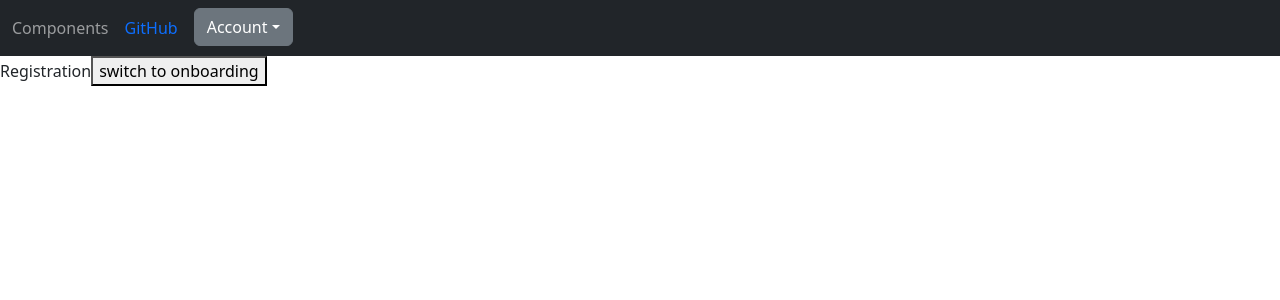
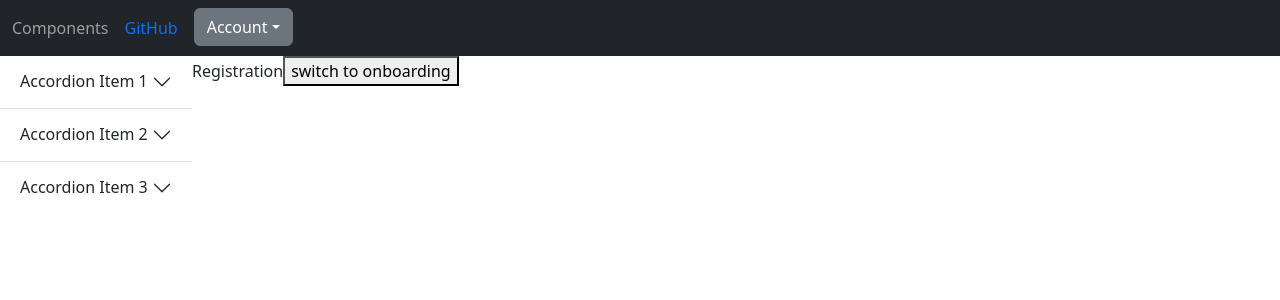
Before and after one commit to Grants-As-A-Service/front-end, a React (Create React App) app: page / in a window 1280 px wide. Shown: the top 300 px of the page. Built offline with nearby package versions, Linux system fonts and the light colour scheme.

Commit message:
stuff is layed out

```diff
--- a/package.json
+++ b/package.json
@@ -15,6 +15,7 @@
     "react-dom": "^18.2.0",
     "react-scripts": "5.0.1",
     "reactstrap": "^9.1.5",
+    "sass": "^1.56.1",
     "typescript": "^4.9.3",
     "web-vitals": "^2.1.4"
   },
--- a/src/App.tsx
+++ b/src/App.tsx
@@ -1,18 +1,19 @@
-import { NavBar, NavigationStack, StackItem} from "./components";
-import { Registration, OnBoarding } from './components/content'
-
+import { NavBar, NavigationStack, StackItem } from "./components";
+import { Registration, OnBoarding } from "./components/content";
+import SideBar from "./components/sidebar/sidebar";
+import "./styles/body.scss"
 
 export default function App() {
     return (
         <div>
             <NavBar />
-            <div style={{ marginTop: "56px" }}>
+            <div className="fullBody">
+                <SideBar />
                 <NavigationStack intialItem="Registration">
-                    <StackItem name="Registration" Component={Registration}/>
-                    <StackItem name="OnBoarding" Component={OnBoarding}/>
+                    <StackItem name="Registration" Component={Registration} />
+                    <StackItem name="OnBoarding" Component={OnBoarding} />
+                </NavigationStack>
 
-
-                </NavigationStack>
             </div>
         </div>
     );
--- a/src/components/content-stack/NavigationStack.tsx
+++ b/src/components/content-stack/NavigationStack.tsx
@@ -40,5 +40,5 @@ export const NavigationStack = ({ children, intialItem }: { children: React.Reac
         window.dispatchEvent(new CustomEvent("activate-screen", { detail: { args: intialItem } }));
     }, []);
 
-    return <>{children}</>;
+    return <div className="content">{children}</div>;
 };
--- a/src/components/navbar/NavBar.tsx
+++ b/src/components/navbar/NavBar.tsx
@@ -6,7 +6,7 @@ export default function NavBar() {
 
     return (
         <div>
-            <Navbar className="fixed-top" color="dark" dark style={{ marginTop: 0}}>
+            <Navbar className="default" color="dark" dark>
                 <Nav>
                     <NavbarText>Components</NavbarText>
                     <NavItem>
--- a/src/components/sidebar/sidebar.tsx
+++ b/src/components/sidebar/sidebar.tsx
@@ -1,3 +1,4 @@
+import { useState } from "react";
 import { Accordion, AccordionItem, AccordionHeader, AccordionBody } from "reactstrap";
 import { swapScreen } from "../content-stack/NavigationStack";
 
@@ -5,8 +6,8 @@ export default function SideBar() {
     const [open, setOpen] = useState('');
 
     return (
-        <div className="SideBar">
-            <Accordion flush open={true} toggle={() =>{}}>
+        <div className="sideBar">
+            <Accordion flush open={open}>
                 <AccordionItem>
                     <AccordionHeader targetId="1">Accordion Item 1</AccordionHeader>
                     <AccordionBody accordionId="1">
--- /dev/null
+++ b/src/styles/body.scss
@@ -0,0 +1,12 @@
+.fullBody {
+    display: flex;
+    flex-direction: row;
+}
+
+.sideBar {
+    width: 15vw;
+}
+
+.content {
+    width: fit-content;
+}
```
Also changed, not shown: 1 other file (tests, documents, lock files or other folders).
